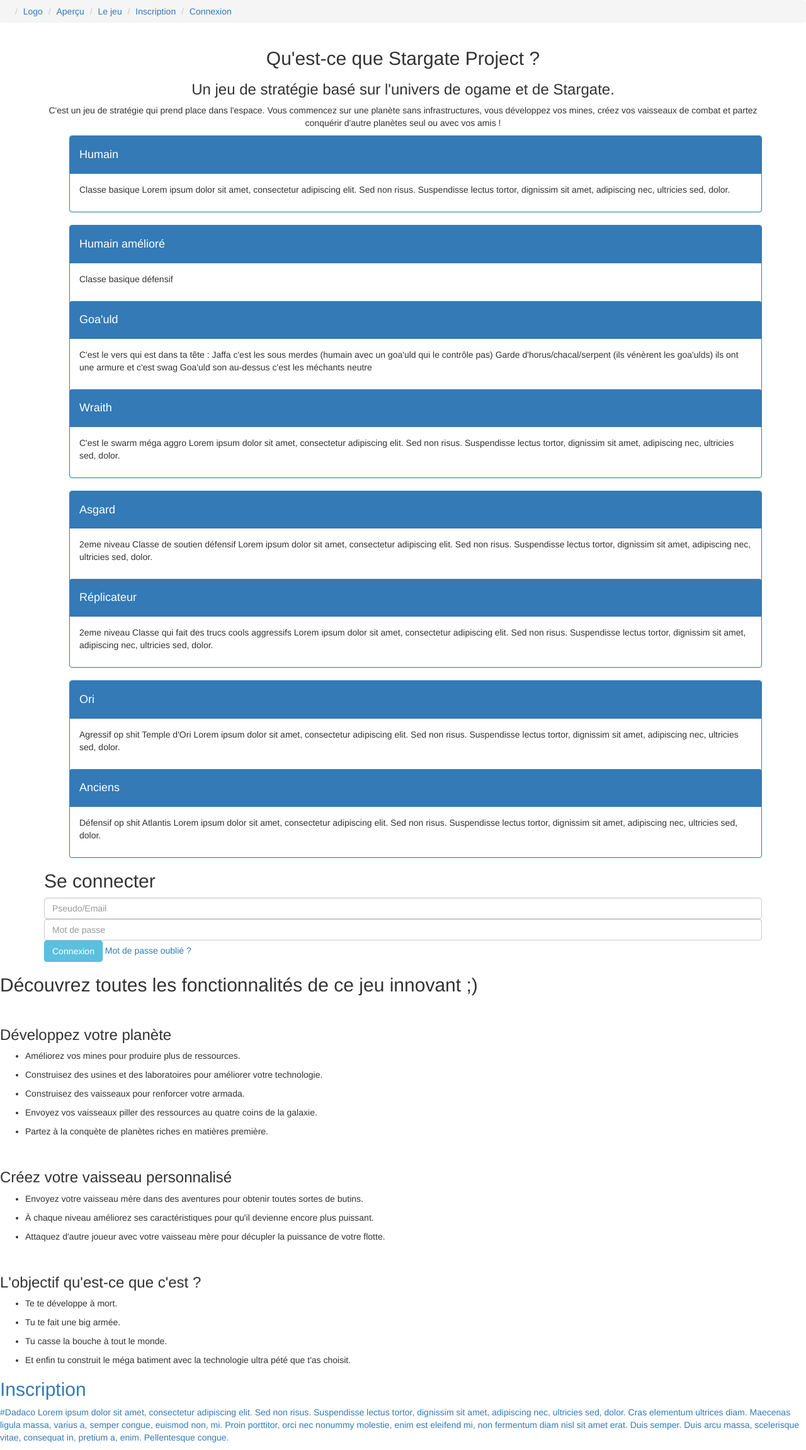
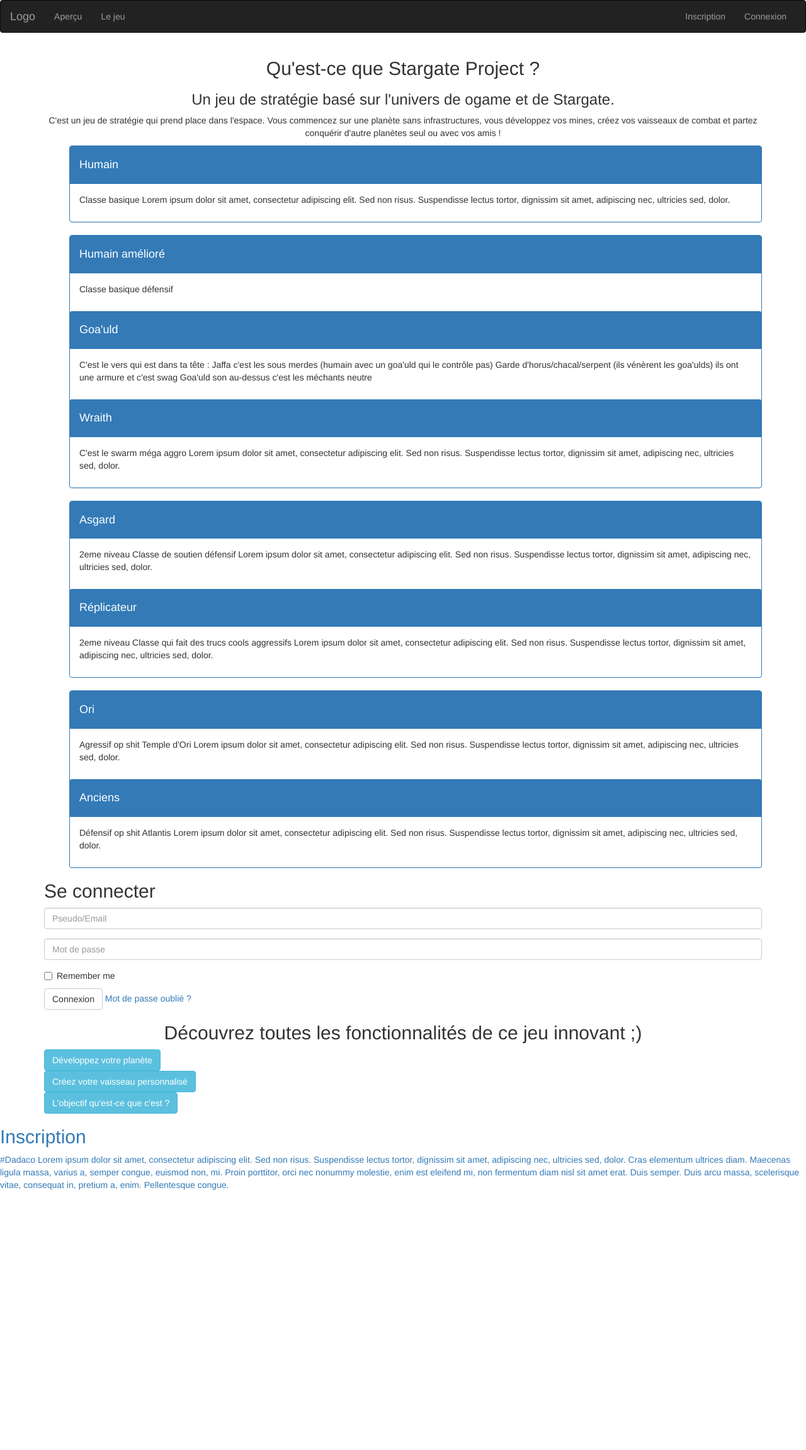
Before and after one commit to twoubt/Stargate, a PHP site: page / in a window 1280 px wide. Shown: the whole page at 63% size. After the commit the page ends 1889 px from the top, so only its background shows below. Run offline with PHP 8.4, Linux system fonts and the light colour scheme.

Commit message:
Maj organisation de base page d'accueil
J'aimerais vos avis sur la structure de base histoire d'enlever le texte
qui sert à rien les trucs moche ...

```diff
--- a/vues/index/accueilPage.php
+++ b/vues/index/accueilPage.php
@@ -103,56 +103,60 @@
       <div>
         <div id="connection">
           <h2>Se connecter</h2>
-          <form>
-            <div>
+          <form class="form-horizontale" role="form">
+            <div class="form-group">
               <input class="form-control" type="text" name="username" placeholder="Pseudo/Email">
+            </div>
+            <div class="form-group">
               <input class="form-control" type="text" name="password" placeholder="Mot de passe">
             </div>
-            <div>
-              <input type="submit" class="btn btn-info" value="Connexion"/>
+            <div class="checkbox">
+              <label><input type="checkbox"> Remember me</label>
+            </div>
+            <button type="submit" class="btn btn-default" >Connexion</button>
             <a href="/accueilPage.html">Mot de passe oublié ?</a>
-            </div>
+
           </form>
         </div>
       </div>
     </div>
   </div>
   <div id="presentation">
-    <h2>Découvrez toutes les fonctionnalités de ce jeu innovant ;)</h2>
+    <h2 class="text-center">Découvrez toutes les fonctionnalités de ce jeu innovant ;)</h2>
     <div class="presentationElement">
-      <div class="element">
-        <img src="">
-        <div>
-          <h3>Développez votre planète</h3>
-          <ul>
-            <li><p>Améliorez vos mines pour produire plus de ressources.</p></li>
-            <li><p>Construisez des usines et des laboratoires pour améliorer votre technologie.</p></li>
-            <li><p>Construisez des vaisseaux pour renforcer votre armada.</p></li>
-            <li><p>Envoyez vos vaisseaux piller des ressources au quatre coins de la galaxie.</p></li>
-            <li><p>Partez à la conquète de planètes riches en matières première.</p></li>
+      <div class="container">
+        <button type="button" class="btn btn-info" data-toggle="collapse" data-target="#infoPlanete">Développez votre planète</button>
+        <div id="infoPlanete" class="collapse">
+          <img src="" class="img-rounded" alt="une planète">
+          <ul class="list-group">
+            <li class="list-group-item"><p>Améliorez vos mines pour produire plus de ressources.</p></li>
+            <li class="list-group-item"><p>Construisez des usines et des laboratoires pour améliorer votre technologie.</p></li>
+            <li class="list-group-item"><p>Construisez des vaisseaux pour renforcer votre armada.</p></li>
+            <li class="list-group-item"><p>Envoyez vos vaisseaux piller des ressources au quatre coins de la galaxie.</p></li>
+            <li class="list-group-item"><p>Partez à la conquète de planètes riches en matières première.</p></li>
           </ul>
         </div>
       </div>
-      <div class="element">
-        <img src="">
-        <div>
-          <h3>Créez votre vaisseau personnalisé</h3>
-          <ul>
-            <li><p>Envoyez votre vaisseau mère dans des aventures pour obtenir toutes sortes de butins.</p></li>
-            <li><p>À chaque niveau améliorez ses caractéristiques pour qu'il devienne encore plus puissant.</p></li>
-            <li><p>Attaquez d'autre joueur avec votre vaisseau mère pour décupler la puissance de votre flotte.</p></li>
+      <div class="container">
+        <button type="button" class="btn btn-info" data-toggle="collapse" data-target="#infoVaisseau">Créez votre vaisseau personnalisé</button>
+        <div id="infoVaisseau" class="collapse">
+          <img src="" class="img-rounded" alt="Un vaisseau trop swag">
+          <ul class="list-group">
+            <li class="list-group-item"><p>Envoyez votre vaisseau mère dans des aventures pour obtenir toutes sortes de butins.</p></li>
+            <li class="list-group-item"><p>À chaque niveau améliorez ses caractéristiques pour qu'il devienne encore plus puissant.</p></li>
+            <li class="list-group-item"><p>Attaquez d'autre joueur avec votre vaisseau mère pour décupler la puissance de votre flotte.</p></li>
           </ul>
         </div>
       </div>
-      <div class="element">
-        <img src="">
-        <div>
-          <h3>L'objectif qu'est-ce que c'est ?</h3>
-          <ul>
-            <li><p>Te te développe à mort.</p></li>
-            <li><p>Tu te fait une big armée.</p></li>
-            <li><p>Tu casse la bouche à tout le monde.</p></li>
-            <li><p>Et enfin tu construit le méga batiment avec la technologie ultra pété que t'as choisit.</p></li>
+      <div class="container">
+        <button type="button" class="btn btn-info" data-toggle="collapse" data-target="#infoObjectif">L'objectif qu'est-ce que c'est ?</button>        <div>
+        <div id="infoObjectif" class="collapse">
+          <img src="" class="img-rounded" alt="?">
+          <ul class="list-group">
+            <li class="list-group-item"><p>Te te développe à mort.</p></li>
+            <li class="list-group-item"><p>Tu te fait une big armée.</p></li>
+            <li class="list-group-item"><p>Tu casse la bouche à tout le monde.</p></li>
+            <li class="list-group-item"><p>Et enfin tu construit le méga batiment avec la technologie ultra pété que t'as choisit.</p></li>
           </ul>
         </div>
       </div>
--- a/vues/index/header.php
+++ b/vues/index/header.php
@@ -1,12 +1,26 @@
 <header>
-    <nav class="menu">
-      <ul class="breadcrumb">
-        <li><a href="#" class="header__icon" id="header__icon"></a></li>
-        <li><a href="#" class="header__logo" id="header__logo">Logo</a></li>
+  <nav class="navbar navbar-inverse">
+    <div class="container-fluid">
+      <div class="navbar-header">
+        <button type="button" class="navbar-toggle" data-toggle="collapse" data-target="#myNavbar">
+          <span class="icon-bar"></span>
+          <span class="icon-bar"></span>
+          <span class="icon-bar"></span>
+        </button>
+        <a href="#" class="navbar-brand">Logo</a>
+      </div>
+      <div>
+        <div class="collapse navbar-collapse" id="myNavbar">
+          <ul class="nav navbar-nav">
             <li><a href="#presentationGenerale">Aperçu</a></li>
             <li><a href="#presentation">Le jeu</a></li>
+          </ul>
+          <ul class="nav navbar-nav navbar-right">
             <li><a href="inscriptionPage.html">Inscription</a></li>
             <li><a href="#connection">Connexion</a></li>
           </ul>
+        </div>
+      </div>
+    </div>
   </nav>
 </header>
```
Lines whose indentation alone changed are shown as unchanged.
